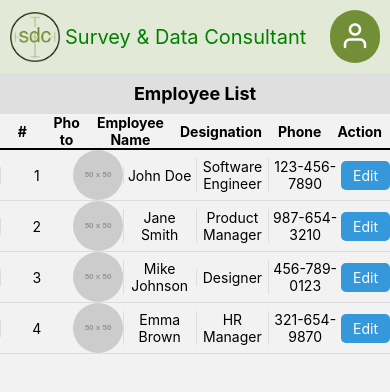
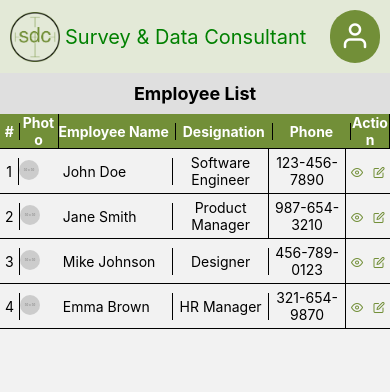
Before and after one commit to golamhabibpalash/SDCApp, a React Native app: screen /Employee in a window 390 px wide. Shown: the top 392 px of the page. Built offline with nearby package versions, Linux system fonts and the light colour scheme.

Commit message:
Employee Screen Modified

```diff
--- a/src/components/Home/HomeButton.js
+++ b/src/components/Home/HomeButton.js
@@ -8,7 +8,7 @@ const HomeButton = ({ iconLibrary, iconName, buttonName, onPress }) => {
         <TouchableOpacity style={styles.button} onPress={onPress}>
             <View style={styles.buttonContent}>
                 <Feather name={iconName} color={'#000'} size={40} />
-                <Text style={[typography.homeButtonText, styles.buttonText]}>{buttonName}</Text>
+                <Text style={[styles.buttonText]}>{buttonName}</Text>
             </View>
         </TouchableOpacity>
     )
--- a/src/screens/Employee/EmployeeScreen.js
+++ b/src/screens/Employee/EmployeeScreen.js
@@ -1,7 +1,8 @@
 import { FlatList, StyleSheet, Text, View, Image, TouchableOpacity } from 'react-native'
 import React from 'react'
 import HeaderPortion from '../../components/common/HeaderPortion'
-import { typography } from '../../styles'
+import { colors, typography } from '../../styles'
+import Feather from 'react-native-vector-icons/Feather'
 
 const EmployeeScreen = () => {
     const employeeData = [
@@ -37,25 +38,32 @@ const EmployeeScreen = () => {
     // Render function for each row
     const renderItem = ({ item }) => (
         <View style={styles.row}>
-            <Text style={styles.cell}>{item.id}</Text>
-            <Image source={{ uri: item.photo }} style={styles.photo} />
-            <Text style={styles.cell}>{item.name}</Text>
-            <Text style={styles.cell}>{item.designation}</Text>
-            <Text style={styles.cell}>{item.phone}</Text>
-            <TouchableOpacity style={styles.actionButton}>
-                <Text style={styles.actionText}>Edit</Text>
+            <Text style={[styles.cell, styles.indexCol]}>{item.id}</Text>
+            <Text style={[styles.photoCol]}>
+
+                <Image source={{ uri: item.photo }} style={[styles.photo]} />
+
+            </Text>
+            <Text style={[styles.cell, styles.nameCol]}>{item.name}</Text>
+            <Text style={[styles.cell, styles.designationCol]}>{item.designation}</Text>
+            <Text style={[styles.cell, styles.phoneCol]}>{item.phone}</Text>
+            <TouchableOpacity style={[styles.actionButton]}>
+                <Text style={[styles.actionText,]}>
+                    <Feather name='eye' style={styles.actionIcon} />
+                    <Feather name='edit' style={styles.actionIcon} />
+                </Text>
             </TouchableOpacity>
         </View>
     );
     // Render function for header
     const renderHeader = () => (
         <View style={[styles.row, styles.headerRow]}>
-            <Text style={[styles.headerCell, { width: '5%' }]}>#</Text>
-            <Text style={[styles.headerCell, { width: '10%' }]}>Photo</Text>
-            <Text style={styles.headerCell}>Employee Name</Text>
-            <Text style={styles.headerCell}>Designation</Text>
-            <Text style={styles.headerCell}>Phone</Text>
-            <Text style={styles.headerCell}>Action</Text>
+            <Text style={[styles.headerCell, styles.indexCol]}>#</Text>
+            <Text style={[styles.headerCell, styles.photoCol]}>Photo</Text>
+            <Text style={[styles.headerCell, styles.nameCol]}>Employee Name</Text>
+            <Text style={[styles.headerCell, styles.designationCol]}>Designation</Text>
+            <Text style={[styles.headerCell, styles.phoneCol]}>Phone</Text>
+            <Text style={[styles.headerCell, styles.actionCol]}>Action</Text>
         </View>
     );
     return (
@@ -94,41 +102,60 @@ const styles = StyleSheet.create({
     row: {
         flexDirection: 'row',
         alignItems: 'center',
-        borderBottomWidth: 1,
-        borderBottomColor: '#ddd',
+        borderBottomWidth: 0.5,
+        borderBottomColor: '#000',
     },
     headerRow: {
-        backgroundColor: '#f2f2f2',
-        borderBottomWidth: 2,
+        backgroundColor: colors.primary,
+        borderBottomWidth: 1,
         borderBottomColor: '#000',
     },
     cell: {
-        flex: 1,
         textAlign: 'center',
         color: '#000',
-        borderLeftWidth: 1,
-        borderColor: '#ddd',
+        borderRightWidth: 0.5,
+        borderRightColor: '#000',
+        padding: 5
     },
     headerCell: {
-        flex: 1,
         fontWeight: 'bold',
         textAlign: 'center',
-        paddingHorizontal: 8,
-        color: '#000'
+        color: '#fff',
+        borderRightWidth: 0.5,
+        borderRightColor: '#000'
     },
     photo: {
-        width: 50,
-        height: 50,
-        borderRadius: 25,
+        width: 20,
+        height: 20,
+        borderRadius: 10,
     },
     actionButton: {
-        backgroundColor: '#3498db',
-        paddingHorizontal: 12,
-        paddingVertical: 6,
         borderRadius: 5,
     },
     actionText: {
-        color: '#fff',
+        color: colors.primary,
     },
+    actionIcon: {
+        paddingHorizontal: 5
+    },
+    indexCol: {
+        width: '5%'
+    },
+    photoCol: {
+        width: '10%'
+    },
+    nameCol: {
+        width: '30%',
+        textAlign: 'left'
+    },
+    designationCol: {
+        width: '25%'
+    },
+    phoneCol: {
+        width: '20%'
+    },
+    actionCol: {
+        width: '10%'
+    }
 
 })
--- a/src/styles/typography.js
+++ b/src/styles/typography.js
@@ -15,7 +15,6 @@ const typography = StyleSheet.create({
   },
   homeButtonText: {
     fontSize: 18,
-    fontWeight: 'bold',
   },
   titleText: {
     fontSize: 18,
```
